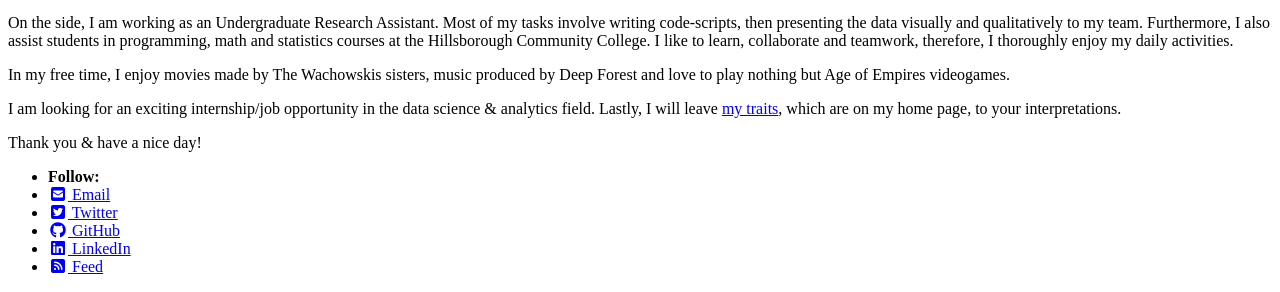
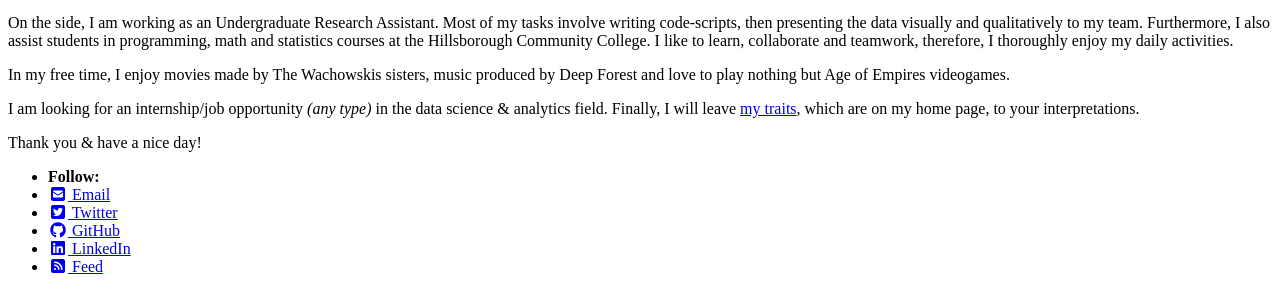
Before and after one commit to mihirp161/mihirp161.github.io, a Jekyll site: the page built from _pages/about.md, in a window 1280 px wide. Shown: the part 1098-1390 px from the top of the page. Built offline with Jekyll 4.4.1, drawn with Linux system fonts in a browser that asks for light colours; cached includes are drawn as plain includes; nearby versions of some CDN libraries.

Commit message:
Update about.md

```diff
--- a/_pages/about.md
+++ b/_pages/about.md
@@ -9,6 +9,6 @@
 
 In my free time, I enjoy movies made by The Wachowskis sisters, music produced by Deep Forest and love to play nothing but Age of Empires videogames.
 
-I am looking for an exciting internship/job opportunity in the data science & analytics field. Lastly, I will leave [my traits](https://opendatasurgeon.github.io/), which are on my home page, to your interpretations.
+I am looking for an internship/job opportunity *(any type)* in the data science & analytics field. Finally, I will leave [my traits](https://opendatasurgeon.github.io/), which are on my home page, to your interpretations.
 
 Thank you & have a nice day!
```
